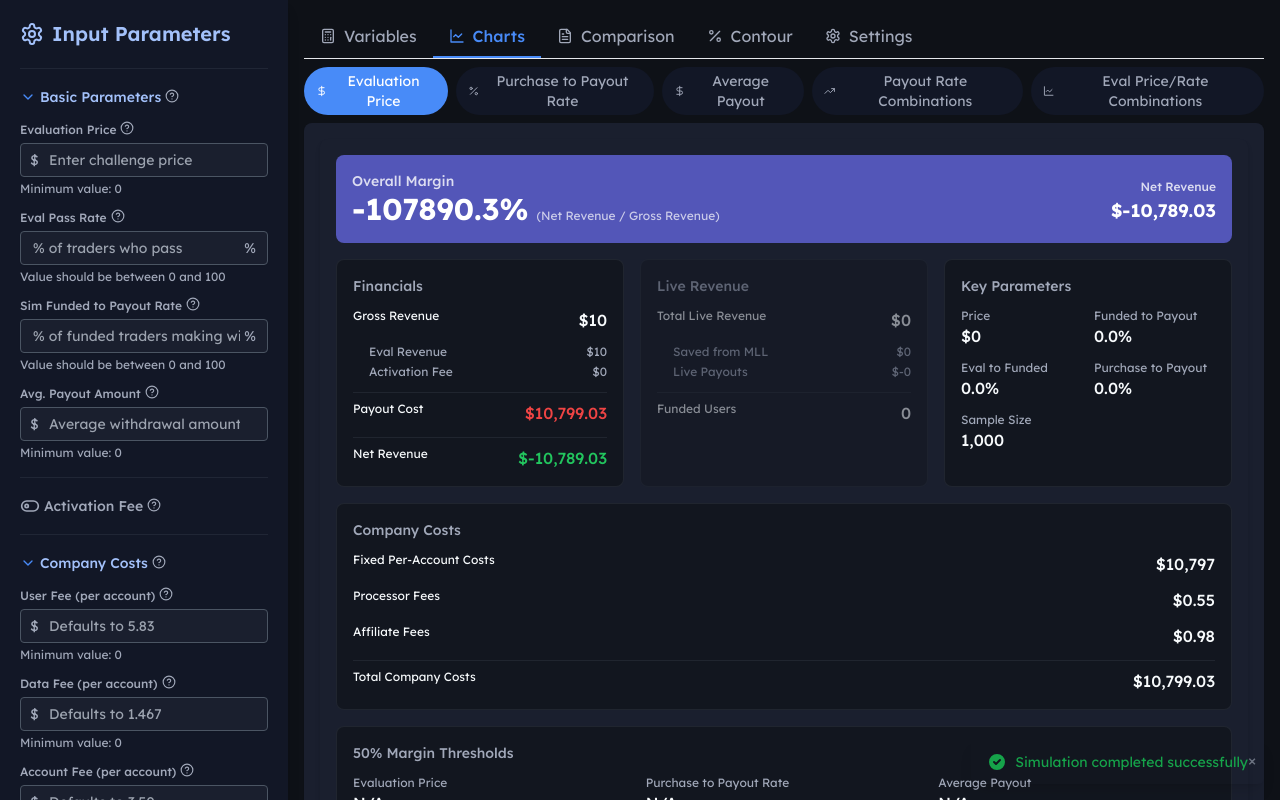
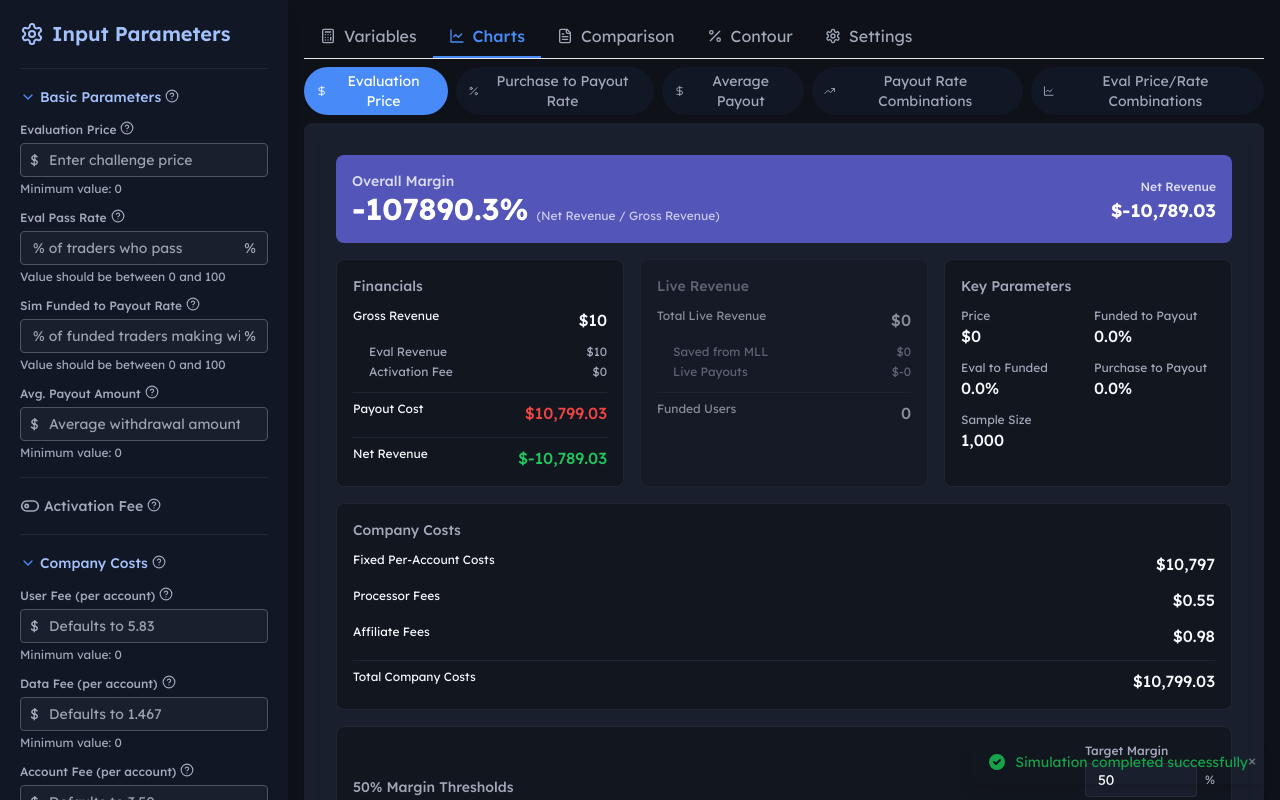
Before and after one commit to ZeusFU/Marginator-V2, a React (Vite) app: page / in a window 1280 px wide. Both pictures are taken after a click on the button "Run Simulation". Shown: the top 800 px of the page. Built offline with nearby package versions, Linux system fonts and the light colour scheme.

Commit message:
feat(thresholds): add user-configurable margin target to thresholds panel; recompute thresholds from chart datasets

```diff
--- a/src/components/SimulationDashboard.tsx
+++ b/src/components/SimulationDashboard.tsx
@@ -1,4 +1,4 @@
-import React, { useMemo } from 'react'
+import React, { useMemo, useState } from 'react'
 import { useSimulationContext } from '../context/SimulationContext'
 import { SAMPLE_SIZE, MarginCalculationResult, ExactThresholdItem } from '../utils/types'
 import ComparisonPlanCard from './ComparisonPlanCard'
@@ -272,25 +272,98 @@ export function SimulationDashboard() {
       </div>
 
       {/* Thresholds */}
-      <div className="thresholds-card p-4 border border-border rounded-lg bg-background/60 mt-4">
-        <h2 className="text-sm font-medium text-text_secondary mb-3">50% Margin Thresholds</h2>
-        <div className="grid grid-cols-1 md:grid-cols-3 gap-4">
-          {formattedThresholds.map((threshold: ThresholdItem, index: number) => (
-            <div key={index} className="threshold-item">
-              <span className="text-xs text-text_secondary block">{threshold?.name || 'Unknown'}</span>
-              <span className="font-medium">
-                {threshold?.pmValue !== null && threshold?.pmValue !== undefined
-                  ? threshold?.name?.includes('Rate')
-                    ? formatPercent(threshold.pmValue)
-                    : formatCurrency(threshold.pmValue)
-                  : 'N/A'}
-              </span>
-            </div>
-          ))}
+      <ThresholdsPanel results={results} />
+    </div>
+  )
+}
+
+export default SimulationDashboard
+
+// Dynamic thresholds panel with user-controlled margin target
+function ThresholdsPanel({ results }: { results: any }) {
+  const [targetPercent, setTargetPercent] = useState<string>('50')
+
+  const target = useMemo(() => {
+    const n = parseFloat(targetPercent)
+    if (!Number.isFinite(n)) return 50
+    return Math.min(100, Math.max(0.1, n))
+  }, [targetPercent])
+
+  const thresholds = useMemo(() => {
+    const evalPrice = computeThreshold(
+      results?.evaluationPriceData?.values || [],
+      (results?.evaluationPriceData?.priceMargins || []).map((p: number) => p / 100),
+      target / 100
+    )
+    const ptr = computeThreshold(
+      results?.purchaseToPayoutRateData?.values || [],
+      (results?.purchaseToPayoutRateData?.priceMargins || []).map((p: number) => p / 100),
+      target / 100
+    )
+    const avgPayout = computeThreshold(
+      results?.averagePayoutData?.values || [],
+      (results?.averagePayoutData?.priceMargins || []).map((p: number) => p / 100),
+      target / 100
+    )
+    return { evalPrice, ptr, avgPayout }
+  }, [results, target])
+
+  return (
+    <div className="thresholds-card p-4 border border-border rounded-lg bg-background/60 mt-4">
+      <div className="flex items-end justify-between mb-3 gap-3">
+        <h2 className="text-sm font-medium text-text_secondary">{target}% Margin Thresholds</h2>
+        <div>
+          <label className="block text-xs font-medium text-text_secondary mb-1">Target Margin</label>
+          <div className="flex items-center gap-2">
+            <input
+              type="number"
+              min={0.1}
+              max={100}
+              step={0.1}
+              value={targetPercent}
+              onChange={(e) => setTargetPercent(e.target.value)}
+              className="bg-card border border-border rounded w-28 sm:text-sm text-text_primary py-1.5 px-3"
+            />
+            <span className="text-xs text-text_secondary">%</span>
+          </div>
         </div>
+      </div>
+      <div className="grid grid-cols-1 md:grid-cols-3 gap-4">
+        <ThresholdItem label="Evaluation Price" value={thresholds.evalPrice} isRate={false} />
+        <ThresholdItem label="Purchase to Payout Rate" value={thresholds.ptr} isRate={true} />
+        <ThresholdItem label="Average Payout" value={thresholds.avgPayout} isRate={false} />
       </div>
     </div>
   )
 }
 
-export default SimulationDashboard
+function ThresholdItem({ label, value, isRate }: { label: string; value: number | null; isRate: boolean }) {
+  const formatted = value === null ? 'N/A' : (isRate ? `${(value * 100).toFixed(2)}%` : `$${value.toLocaleString(undefined, { maximumFractionDigits: 2 })}`)
+  return (
+    <div className="threshold-item">
+      <span className="text-xs text-text_secondary block">{label}</span>
+      <span className="font-medium">{formatted}</span>
+    </div>
+  )
+}
+
+function computeThreshold(values: number[], margins: number[], target: number): number | null {
+  if (!Array.isArray(values) || !Array.isArray(margins) || values.length !== margins.length || values.length === 0) return null
+  let threshold: number | null = null
+  for (let i = 0; i < values.length; i++) {
+    const m = margins[i]
+    if (m <= target) {
+      if (m === target) return values[i]
+      if (i > 0) {
+        const y1 = margins[i - 1]
+        const y2 = margins[i]
+        const x1 = values[i - 1]
+        const x2 = values[i]
+        if (y1 !== y2) threshold = x1 + (x2 - x1) * (target - y1) / (y2 - y1)
+        else threshold = x1
+      } else threshold = values[i]
+      break
+    }
+  }
+  return threshold
+}
```
